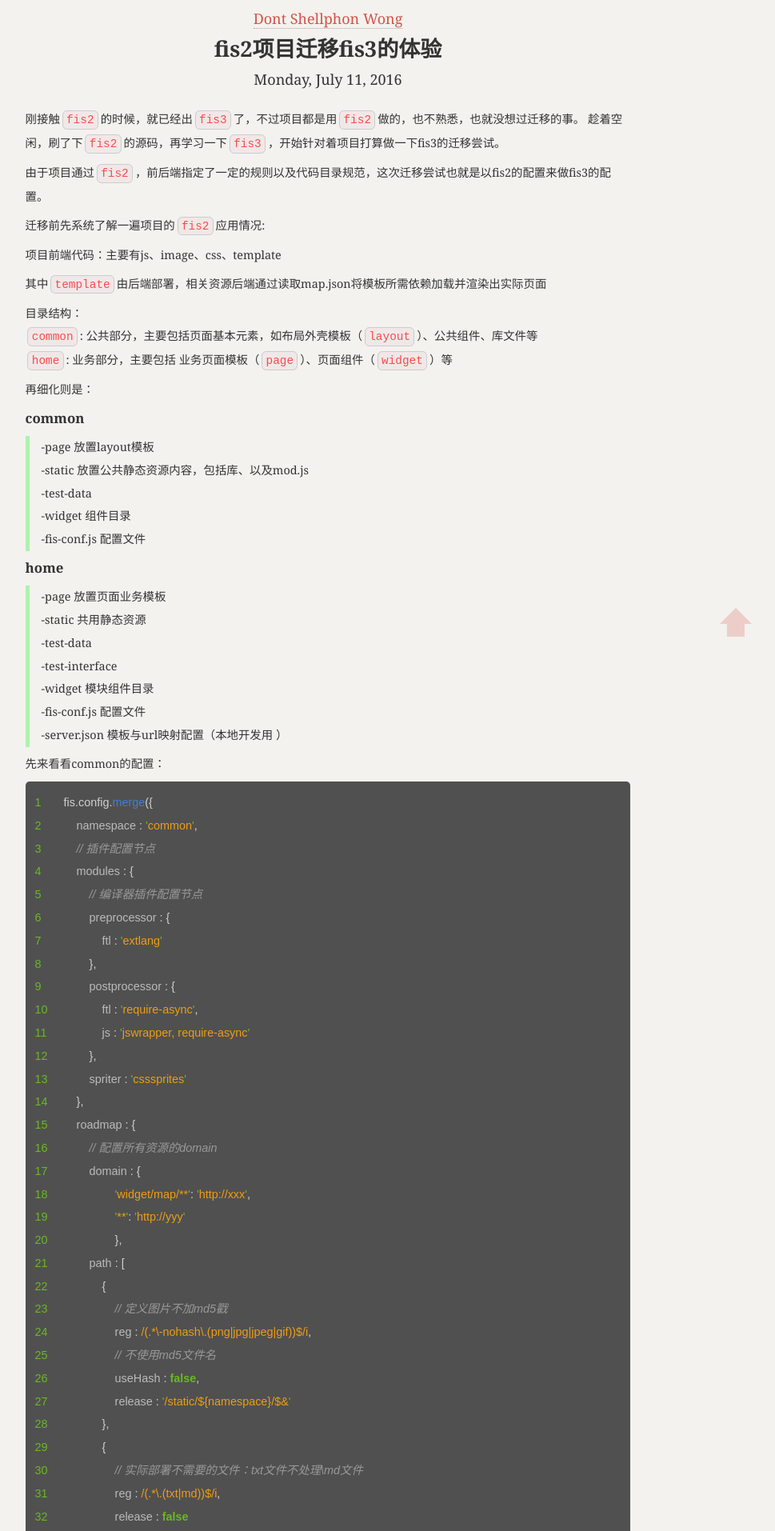
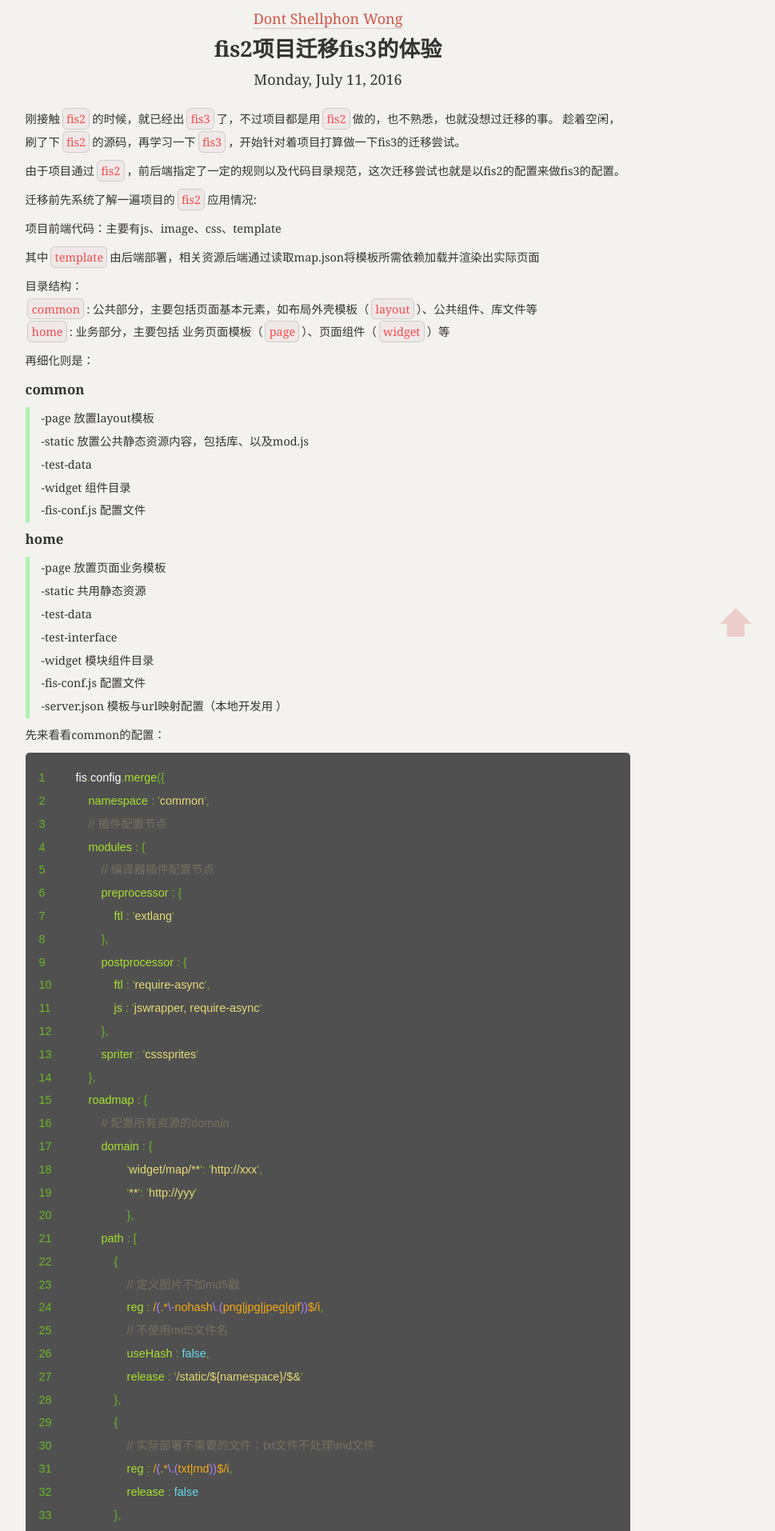
Before and after one commit to shellphon/githublog, a Jekyll site: the page built from _posts/2016-07-11-fis2fis3.md, in a window 1280 px wide. Shown: the top 1914 px of the page at 80% size, without its empty margins (230-1199 px from the left). Built offline with Jekyll 4.4.1, drawn with Linux system fonts in a browser that asks for light colours; comment, search, counter and statistics services are not loaded.

Commit message:
change css

```diff
--- a/_layouts/default.html
+++ b/_layouts/default.html
@@ -6,7 +6,7 @@
     <link rel="shortcut icon" href="{{ site.baseurl }}/fav.ico" type="image/x-icon">
     <title>{{ page.title }}</title>
     <link rel="stylesheet" href="{{ site.baseurl }}/css/dontblog.css" type="text/css" media="screen, projection">
-	 <link rel="stylesheet" href="{{ site.baseurl }}/css/pygments.css" type="text/css">
+	 <link rel="stylesheet" href="{{ site.baseurl }}/css/highlight.css" type="text/css">
   </head>
   <body id="{{ page.body_id }}">
     <div class="container">
--- a/css/dontblog.css
+++ b/css/dontblog.css
@@ -35,7 +35,9 @@
 	color:#6ab825;
 	font-family: Arial;
 }
-
+code {
+    font-family: Microsoft Yahei, Georgia, Times, serif;
+}
 pre>code{
 	color: #46EB12;
 }
--- /dev/null
+++ b/css/highlight.css
@@ -0,0 +1,187 @@
+.highlight table td { padding: 5px; }
+.highlight table pre { margin: 0; }
+.highlight .gh {
+  color: #999999;
+}
+.highlight .sr {
+  color: #f6aa11;
+}
+.highlight .go {
+  color: #888888;
+}
+.highlight .gp {
+  color: #555555;
+}
+.highlight .gs {
+}
+.highlight .gu {
+  color: #aaaaaa;
+}
+.highlight .nb {
+  color: #f6aa11;
+}
+.highlight .cm {
+  color: #75715e;
+}
+.highlight .cp {
+  color: #75715e;
+}
+.highlight .c1 {
+  color: #75715e;
+}
+.highlight .cs {
+  color: #75715e;
+}
+.highlight .c, .highlight .cd {
+  color: #75715e;
+}
+.highlight .err {
+  color: #960050;
+}
+.highlight .gr {
+  color: #960050;
+}
+.highlight .gt {
+  color: #960050;
+}
+.highlight .gd {
+  color: #49483e;
+}
+.highlight .gi {
+  color: #49483e;
+}
+.highlight .ge {
+  color: #49483e;
+}
+.highlight .kc {
+  color: #66d9ef;
+}
+.highlight .kd {
+  color: #66d9ef;
+}
+.highlight .kr {
+  color: #66d9ef;
+}
+.highlight .no {
+  color: #66d9ef;
+}
+.highlight .kt {
+  color: #66d9ef;
+}
+.highlight .mf {
+  color: #ae81ff;
+}
+.highlight .mh {
+  color: #ae81ff;
+}
+.highlight .il {
+  color: #ae81ff;
+}
+.highlight .mi {
+  color: #ae81ff;
+}
+.highlight .mo {
+  color: #ae81ff;
+}
+.highlight .m, .highlight .mb, .highlight .mx {
+  color: #ae81ff;
+}
+.highlight .sc {
+  color: #ae81ff;
+}
+.highlight .se {
+  color: #ae81ff;
+}
+.highlight .ss {
+  color: #ae81ff;
+}
+.highlight .sd {
+  color: #e6db74;
+}
+.highlight .s2 {
+  color: #e6db74;
+}
+.highlight .sb {
+  color: #e6db74;
+}
+.highlight .sh {
+  color: #e6db74;
+}
+.highlight .si {
+  color: #e6db74;
+}
+.highlight .sx {
+  color: #e6db74;
+}
+.highlight .s1 {
+  color: #e6db74;
+}
+.highlight .s {
+  color: #e6db74;
+}
+.highlight .na {
+  color: #a6e22e;
+}
+.highlight .nc {
+  color: #a6e22e;
+}
+.highlight .nd {
+  color: #a6e22e;
+}
+.highlight .ne {
+  color: #a6e22e;
+}
+.highlight .nf {
+  color: #a6e22e;
+}
+.highlight .vc {
+  color: #ffffff;
+}
+.highlight .nn {
+  color: #ffffff;
+}
+.highlight .nl {
+  color: #ffffff;
+}
+.highlight .ni {
+  color: #ffffff;
+}
+.highlight .bp {
+  color: #ffffff;
+}
+.highlight .vg {
+  color: #ffffff;
+}
+.highlight .vi {
+  color: #ffffff;
+}
+.highlight .nv {
+  color: #ffffff;
+}
+.highlight .w {
+  color: #ffffff;
+}
+.highlight {
+  color: #ffffff;
+}
+.highlight .n, .highlight .py, .highlight .nx {
+  color: #ffffff;
+}
+.highlight .ow {
+  color: #f92672;
+}
+.highlight .nt {
+  color: #f92672;
+}
+.highlight .k, .highlight .kv {
+  color: #f92672;
+}
+.highlight .kn {
+  color: #f92672;
+}
+.highlight .kp {
+  color: #f92672;
+}
+.highlight .o {
+  color: #f92672;
+}
```
